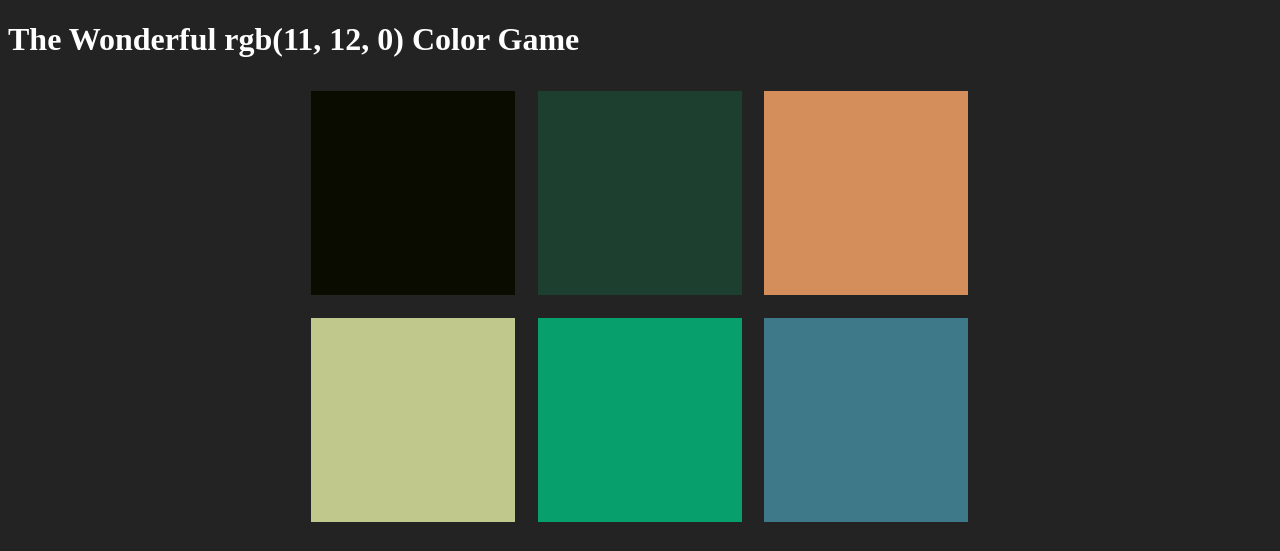
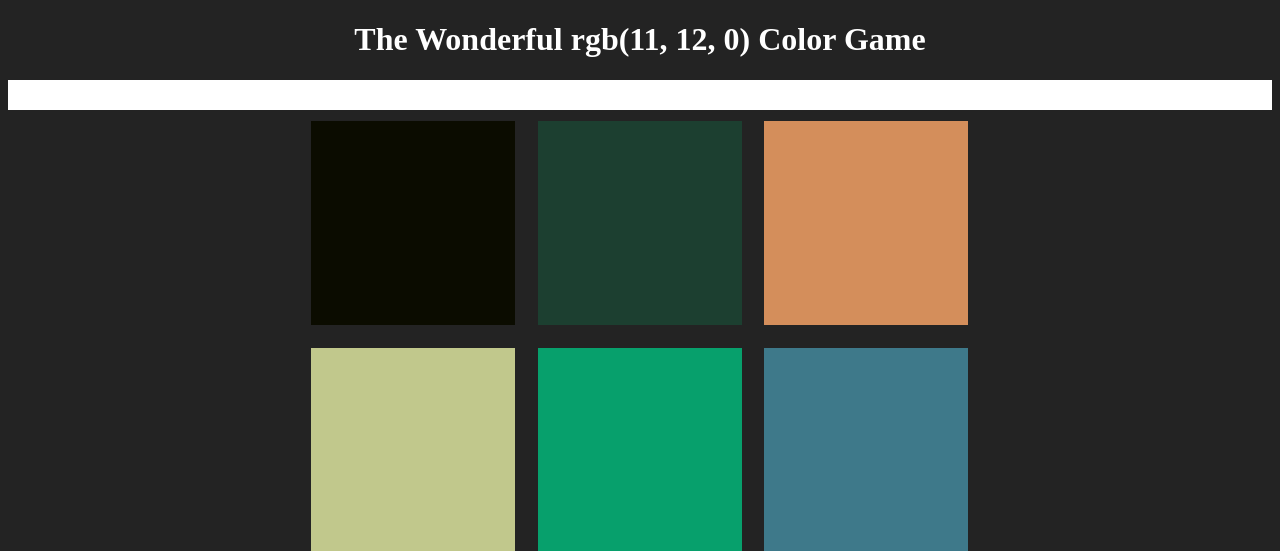
Before and after one commit to bklynate/colt_dev, a PHP site: page /color_game.html in a window 1280 px wide. Shown: the top 551 px of the page. Run offline with PHP 8.4, Linux system fonts and the light colour scheme.

Commit message:
add fleshing out game logic and mechanics for picking the right color

```diff
--- a/javascript_learn/color_game.css
+++ b/javascript_learn/color_game.css
@@ -4,6 +4,13 @@ body {
 
 h1 {
   color: white;
+  text-align: center;
+}
+
+#whiteStripeArea{
+  text-align: center;
+  background: white;
+  height: 30px;
 }
 
 .square {
--- a/javascript_learn/color_game.js
+++ b/javascript_learn/color_game.js
@@ -2,9 +2,12 @@ var colors = generateSquareColors(6)
 // selects all squares
 var squares = document.querySelectorAll(".square");
 
-// hard coded a picked color for development persons
+// pickedColor is now the return of the pickedColor function
 var pickedColor = pickedColor();
 var colorDisplay = document.querySelector("#colorDisplay");
+
+// game messaging area
+var messageArea = document.querySelector("#message")
 
 // the random rgb color presented in the h1
 // is the color of the square you must pick
@@ -17,11 +20,13 @@ for(var i = 0; i < squares.length; i++){
   squares[i].addEventListener("click", function(){
     var clickedSquare = this.style.background;
     if(clickedSquare == pickedColor){
-      prompt("WINNER!!!");
+      alert("WINNER!!!");
       changeColors(pickedColor)
+      messageArea.textContent = "Winner!"
     } else {
       alert("You clicked the WRONG square");
       this.style.background = "#232323";
+      messageArea.textContent = "Try Again";
     }
   });
 }
```
